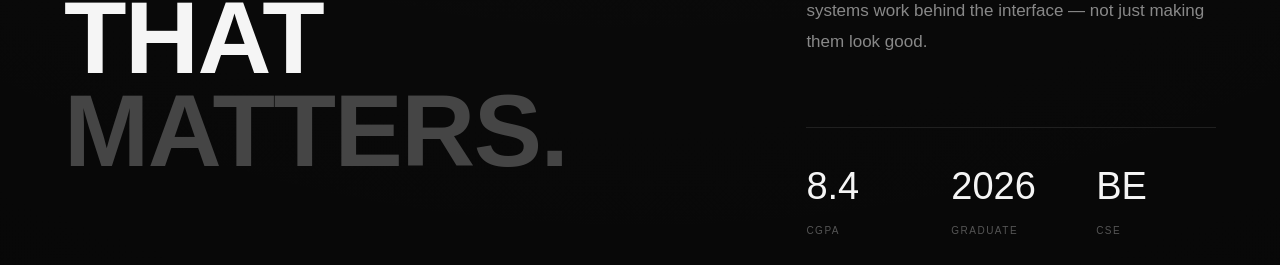
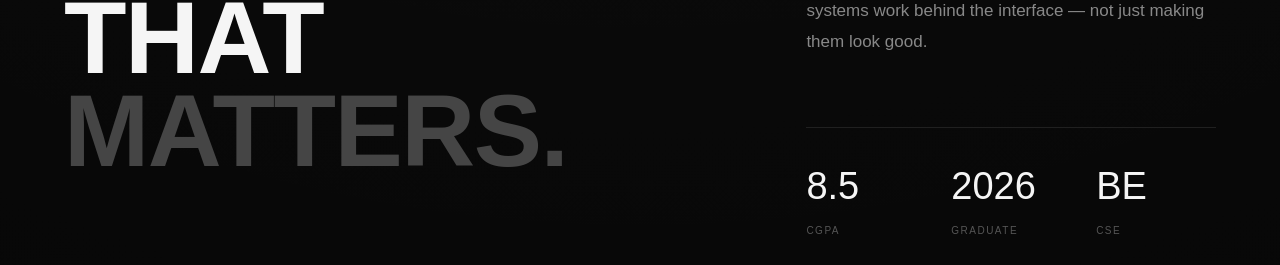
Before and after one commit to SujithG24/sujith-portfolio, a Next.js app: page / in a window 1280 px wide. Shown: the part 1256-1521 px from the top of the page. Built offline with nearby package versions, Linux system fonts and the light colour scheme.

Commit message:
chore(about): update CGPA to 8.5

```diff
--- a/app/page.tsx
+++ b/app/page.tsx
@@ -110,7 +110,7 @@ export default function Home() {
 
               <div className="about-stats">
                 <div>
-                  <strong>8.4</strong>
+                  <strong>8.5</strong>
                   <span>CGPA</span>
                 </div>
 
```
